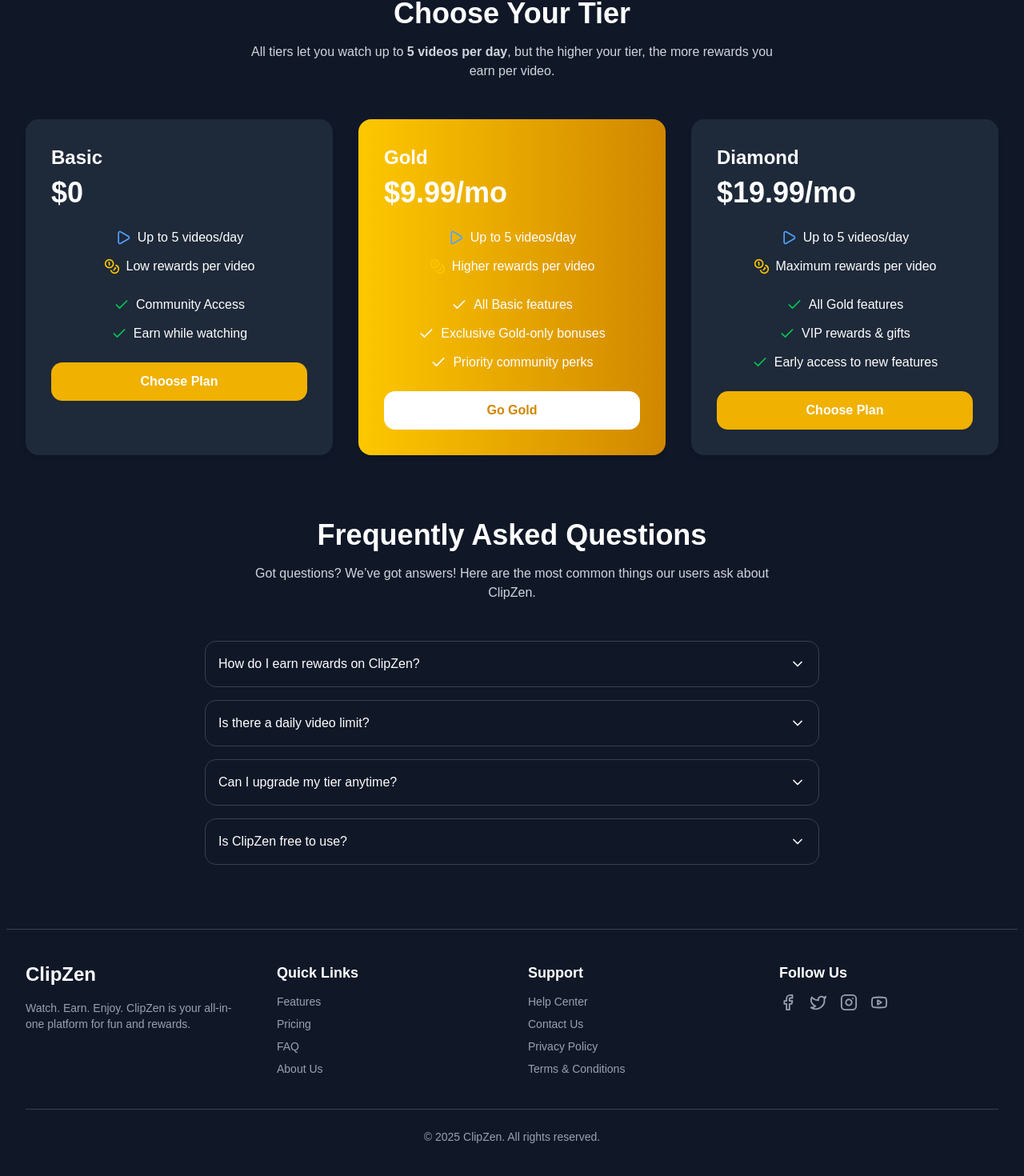
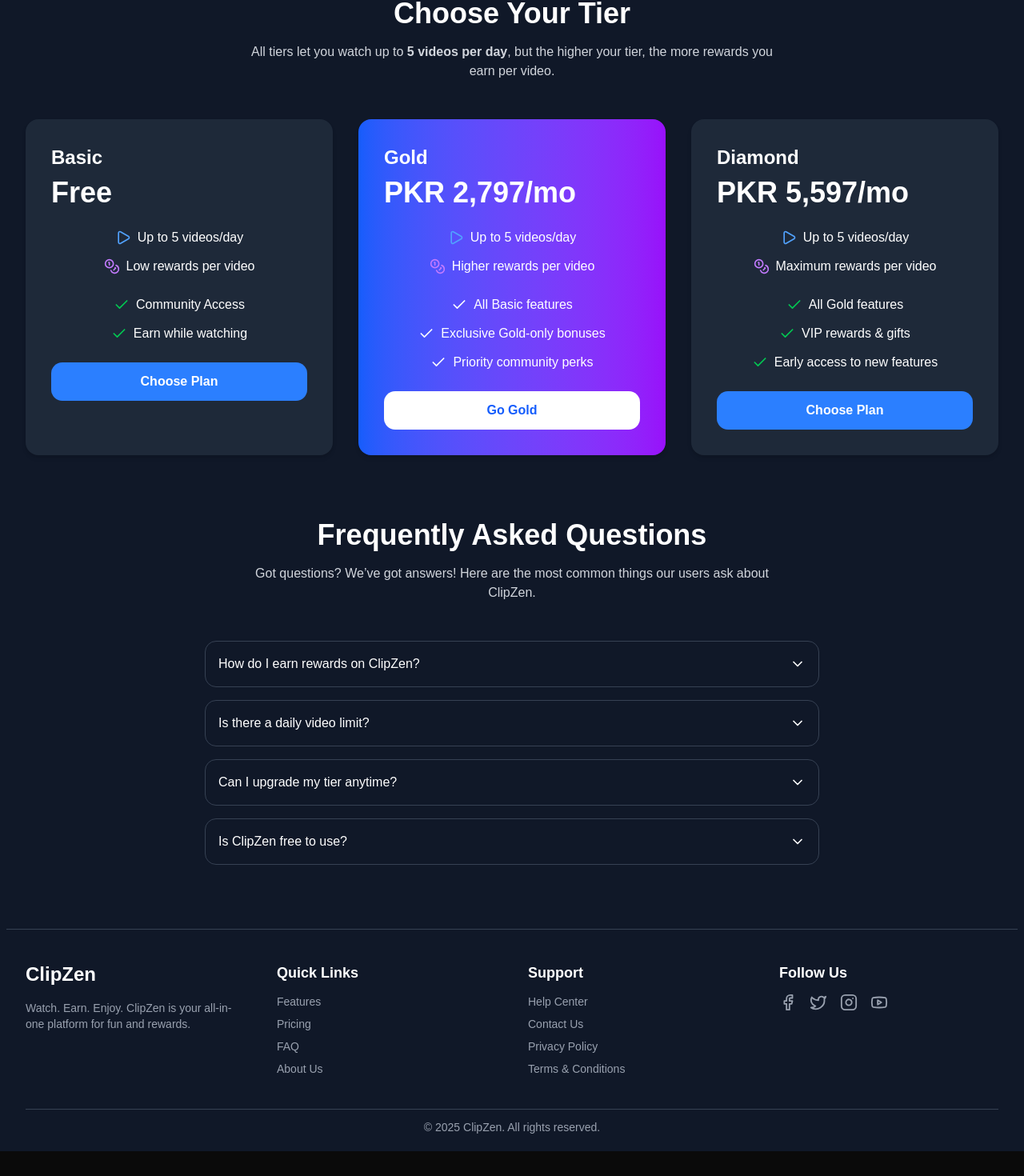
Before and after one commit to learn-web-and-earn/SCP, a React (Vite) app in the folder frontend/: page / in a window 1280 px wide. Shown: the part 2501-3971 px from the top of the page at 80% size. After the commit the page ends 3940 px from the top, so only its background shows below. Built offline with nearby package versions, Linux system fonts and the light colour scheme; no server answers; a web font is replaced by a local one.

Commit message:
Pricing section setup

```diff
--- a/frontend/src/pages/public/Footer.jsx
+++ b/frontend/src/pages/public/Footer.jsx
@@ -3,7 +3,7 @@
 
 const Footer = () => {
   return (
-    <footer className="bg-gray-100 dark:bg-gray-900 border-t border-gray-200 dark:border-gray-700 py-10 mt-20">
+    <footer className="bg-gray-100 dark:bg-gray-900 border-t border-gray-200 dark:border-gray-700 pt-10 mt-20">
       <div className="container mx-auto px-6">
         <div className="grid gap-10 md:grid-cols-4">
           {/* Brand */}
@@ -98,7 +98,7 @@
         </div>
 
         {/* Bottom Bar */}
-        <div className="mt-10 pt-6 border-t border-gray-200 dark:border-gray-700 text-center text-gray-600 dark:text-gray-400 text-sm">
+        <div className="mt-10 py-3 border-t border-gray-200 dark:border-gray-700 text-center text-gray-600 dark:text-gray-400 text-sm">
           © {new Date().getFullYear()} ClipZen. All rights reserved.
         </div>
       </div>
--- a/frontend/src/pages/public/Pricing.jsx
+++ b/frontend/src/pages/public/Pricing.jsx
@@ -1,11 +1,27 @@
-import React from "react";
+import React, { useEffect, useState } from "react";
 import { Check, Play, Coins } from "lucide-react";
 
 const Pricing = () => {
+  const [rate, setRate] = useState(280); // fallback in case API fails
+  const [loading, setLoading] = useState(true);
+
+  useEffect(() => {
+    // Fetch live exchange rate
+    fetch("https://api.exchangerate.host/latest?base=USD&symbols=PKR")
+      .then((res) => res.json())
+      .then((data) => {
+        if (data && data.rates && data.rates.PKR) {
+          setRate(data.rates.PKR);
+        }
+      })
+      .catch((err) => console.error("Exchange rate fetch failed:", err))
+      .finally(() => setLoading(false));
+  }, []);
+
   const tiers = [
     {
       name: "Basic",
-      price: "$0",
+      priceUSD: 0,
       videos: "Up to 5 videos/day",
       earning: "Low rewards per video",
       benefits: ["Community Access", "Earn while watching"],
@@ -13,7 +29,7 @@
     },
     {
       name: "Gold",
-      price: "$9.99/mo",
+      priceUSD: 9.99,
       videos: "Up to 5 videos/day",
       earning: "Higher rewards per video",
       benefits: [
@@ -25,7 +41,7 @@
     },
     {
       name: "Diamond",
-      price: "$19.99/mo",
+      priceUSD: 19.99,
       videos: "Up to 5 videos/day",
       earning: "Maximum rewards per video",
       benefits: [
@@ -38,7 +54,7 @@
   ];
 
   return (
-    <section className="container mx-auto my-20 px-6">
+    <section id="pricing" className="container mx-auto my-20 px-6">
       {/* Section Header */}
       <div className="text-center mb-12">
         <h2 className="text-3xl md:text-4xl font-bold mb-4 text-gray-900 dark:text-white">
@@ -52,18 +68,26 @@
 
       {/* Tier Grid */}
       <div className="grid gap-8 md:grid-cols-3">
-        {tiers.map((tier, index) => (
+        {tiers.map((tier, index) => {
+          const pricePKR = Math.round(tier.priceUSD * rate);
+          return (
             <div
               key={index}
               className={`p-8 rounded-2xl shadow-md transition transform hover:scale-105 ${
                 tier.highlight
-                ? "bg-gradient-to-r from-yellow-400 to-yellow-600 text-white shadow-lg"
+                  ? "bg-gradient-to-r from-blue-600 to-purple-600 text-white shadow-lg"
                   : "bg-white dark:bg-gray-800 text-gray-900 dark:text-white"
               }`}
             >
               {/* Tier Name */}
               <h3 className="text-2xl font-bold mb-2">{tier.name}</h3>
-            <p className="text-4xl font-extrabold mb-6">{tier.price}</p>
+              <p className="text-4xl font-extrabold mb-6">
+                {tier.priceUSD === 0
+                  ? "Free"
+                  : loading
+                  ? "Loading..."
+                  : `PKR ${pricePKR.toLocaleString()}/mo`}
+              </p>
 
               {/* Core Details */}
               <div className="mb-6 space-y-3">
@@ -72,7 +96,7 @@
                   {tier.videos}
                 </p>
                 <p className="flex items-center justify-center gap-2">
-                <Coins className="w-5 h-5 text-yellow-500 dark:text-yellow-400" />
+                  <Coins className="w-5 h-5 text-purple-500 dark:text-purple-400" />
                   {tier.earning}
                 </p>
               </div>
@@ -98,14 +122,15 @@
               <button
                 className={`w-full px-6 py-3 rounded-xl font-semibold transition ${
                   tier.highlight
-                  ? "bg-white text-yellow-600 hover:bg-gray-100"
-                  : "bg-yellow-500 text-white hover:bg-yellow-600"
+                    ? "bg-white text-blue-600 hover:bg-gray-100"
+                    : "bg-blue-500 text-white hover:bg-blue-600"
                 }`}
               >
                 {tier.highlight ? "Go Gold" : "Choose Plan"}
               </button>
             </div>
-        ))}
+          );
+        })}
       </div>
     </section>
   );
```
Lines whose indentation alone changed are shown as unchanged.
